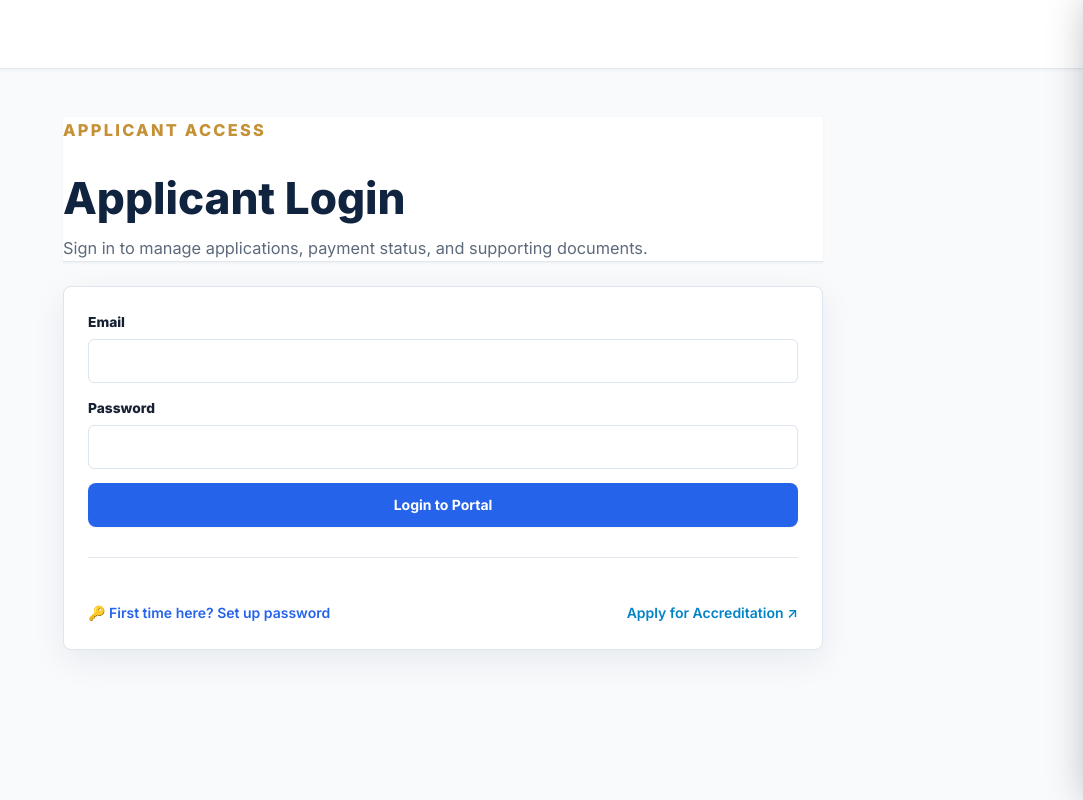
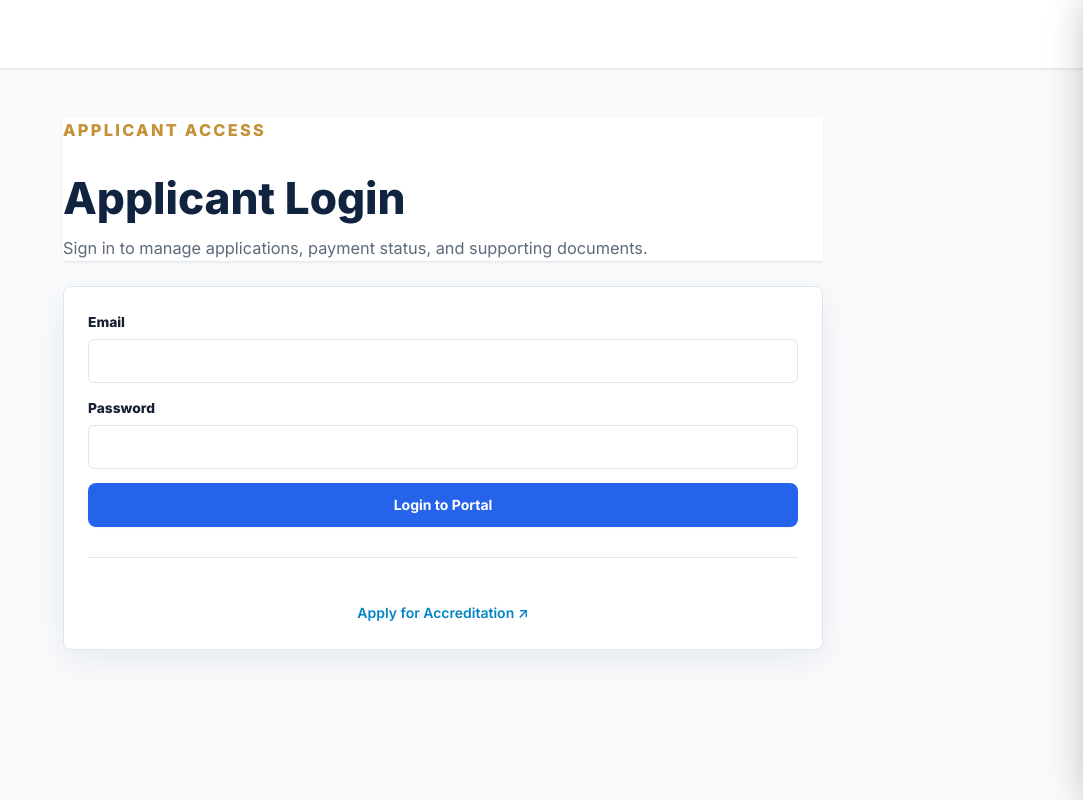
Before and after one commit to jflowdking212/ctsda, a Next.js app in the folder apps/web/: page /portal/login in a window 1280 px wide. Shown: the whole page, without its empty margins (197-1280 px from the left). Built offline with nearby package versions, Linux system fonts and the light colour scheme; no server answers.

Commit message:
Remove Set Up Password link from Portal Login page

```diff
--- a/apps/web/src/app/portal/login/page.tsx
+++ b/apps/web/src/app/portal/login/page.tsx
@@ -76,15 +76,10 @@ export default function LoginPage() {
           {loading ? (requiresTotp ? 'Verifying...' : 'Signing in...') : 'Login to Portal'}
         </button>
 
-        <div style={{ display: 'flex', flexDirection: 'column', gap: '0.75rem', marginTop: '1rem', paddingTop: '1rem', borderTop: '1px solid #e2e8f0', fontSize: '0.875rem' }}>
-          <div style={{ display: 'flex', justifyContent: 'space-between', flexWrap: 'wrap', gap: '0.5rem' }}>
-            <a className="text-link" href="/setup-account" style={{ color: '#2563eb', fontWeight: 600 }}>
-              🔑 First time here? Set up password
-            </a>
-            <a className="text-link" href="/apply" style={{ color: '#0284c7' }}>
-              Apply for Accreditation ↗
-            </a>
-          </div>
+        <div style={{ marginTop: '1rem', paddingTop: '1rem', borderTop: '1px solid #e2e8f0', fontSize: '0.875rem', textAlign: 'center' }}>
+          <a className="text-link" href="/apply" style={{ color: '#0284c7' }}>
+            Apply for Accreditation ↗
+          </a>
         </div>
       </form>
     </main>
```
